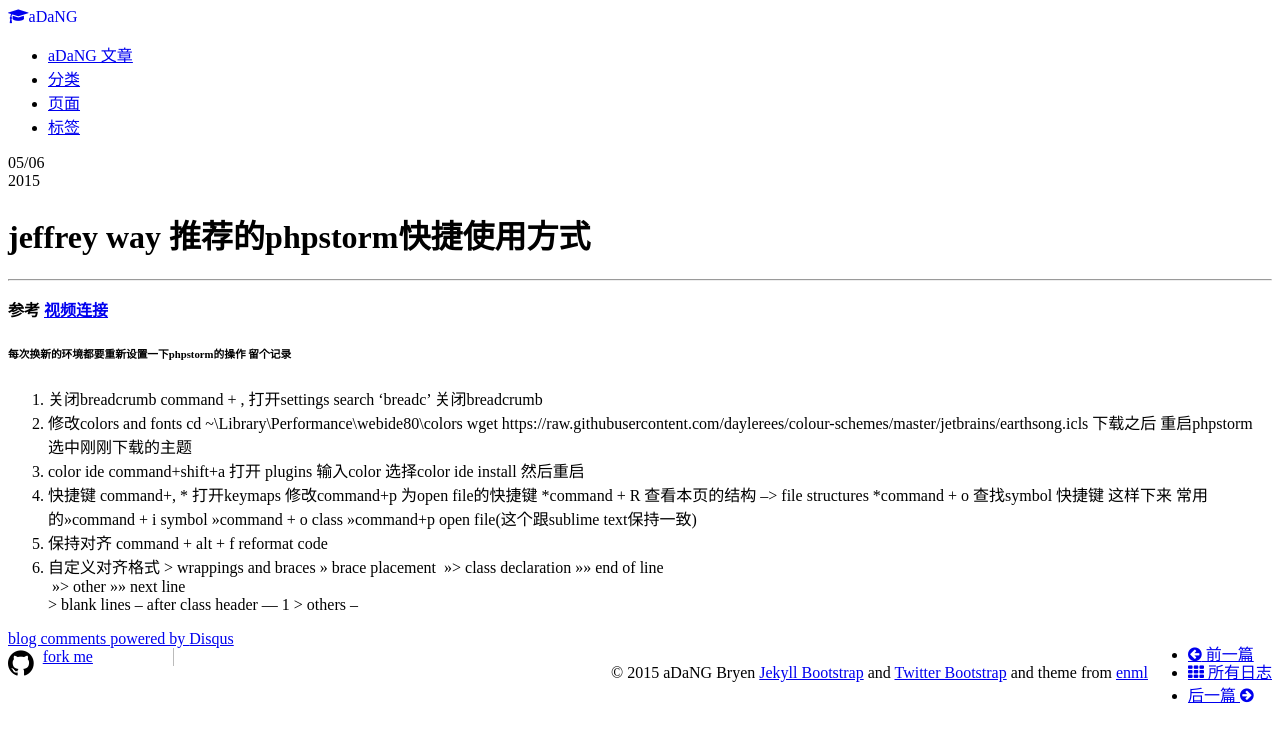
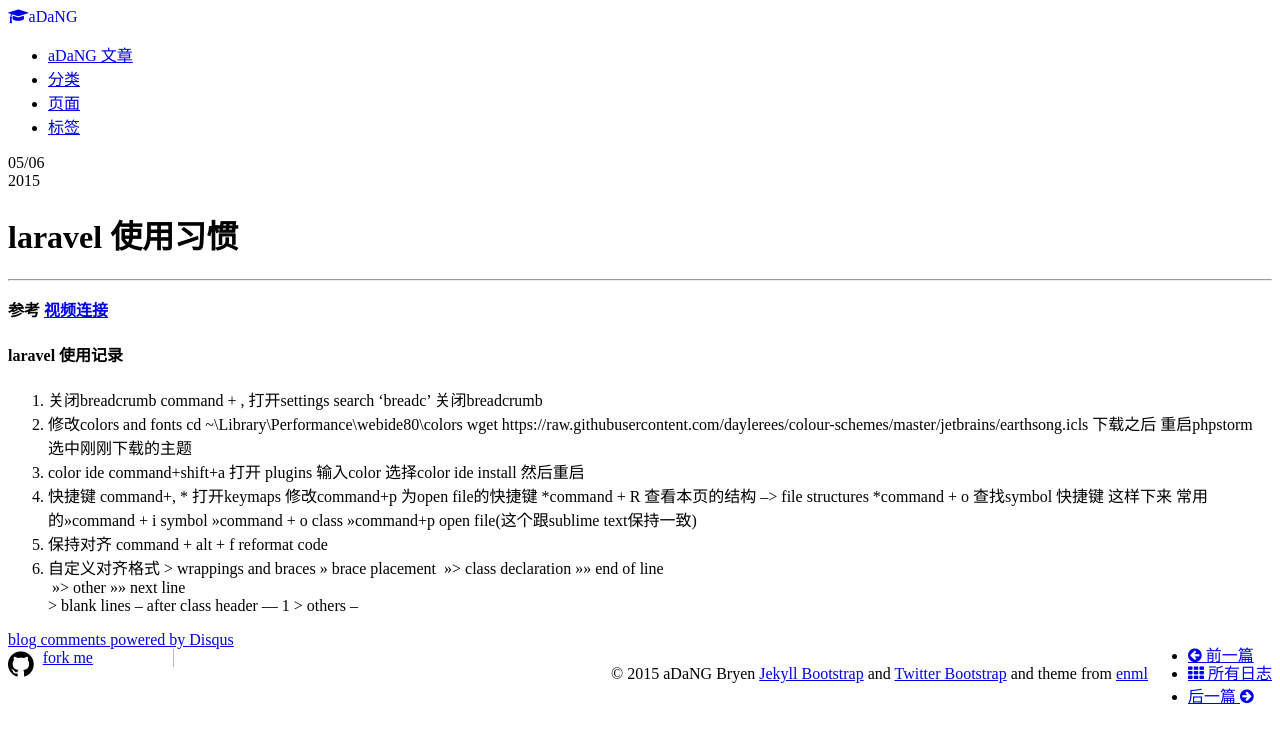
Before and after one commit to adangbryen/adangbryen.github.io, a Jekyll site: the page built from _posts/2015-05-06-1开始工作.md, in a window 1280 px wide. Shown: the top 743 px of the page. Built offline with Jekyll 4.4.1, drawn with Linux system fonts in a browser that asks for light colours; nearby versions of some CDN libraries; Markdown is read by kramdown in place of the engine named in the settings; comment, search, counter and statistics services are not loaded.

Commit message:
chinese character

```diff
--- a/_config.yml
+++ b/_config.yml
@@ -74,6 +74,7 @@
   tags_path : /tags.html
   atom_path : /atom.xml
   rss_path : /rss.xml
+  about_path: /about.md
 
   # Settings for comments helper
   # Set 'provider' to the comment provider you want to use.
--- a/_posts/2015-05-06-1开始工作.md
+++ b/_posts/2015-05-06-1开始工作.md
@@ -6,12 +6,12 @@
 tags: [phpstorm, php]
 ---
 {% include JB/setup %}
-# jeffrey way 推荐的phpstorm快捷使用方式
+# laravel 使用习惯
 ---
 
 
-**参考 [视频连接](https://laracasts.com/series/how-to-be-awesome-in-phpstorm/)**
-######每次换新的环境都要重新设置一下phpstorm的操作 留个记录
+**参考 [视频连接](https://laracasts.com/series/)**
+####laravel 使用记录
 1. 关闭breadcrumb  command + , 打开settings search 'breadc' 关闭breadcrumb
 2. 修改colors and fonts
     cd ~\Library\Performance\webide80\colors
```
